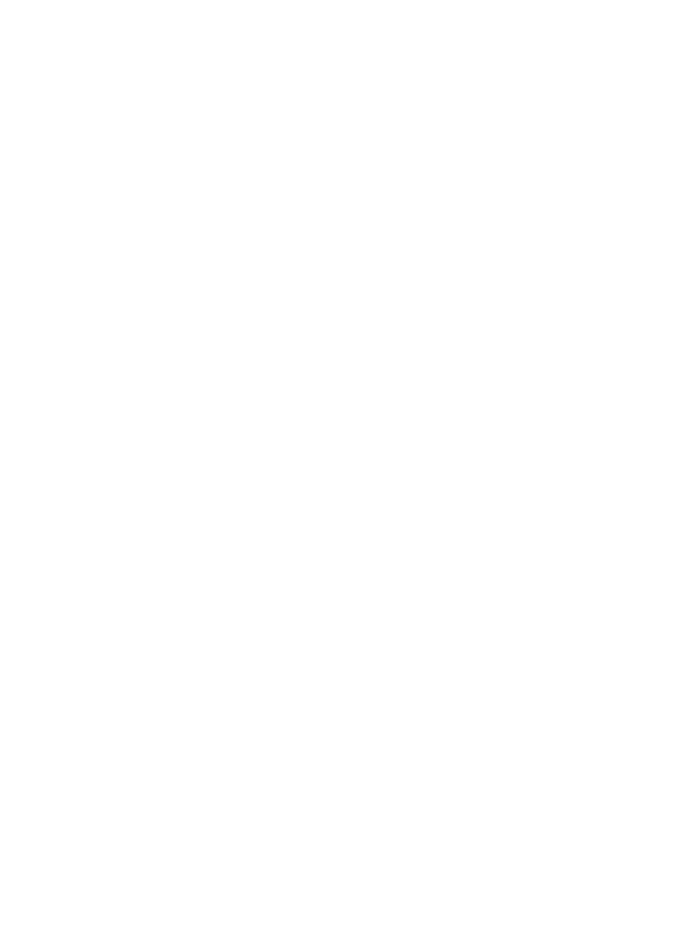
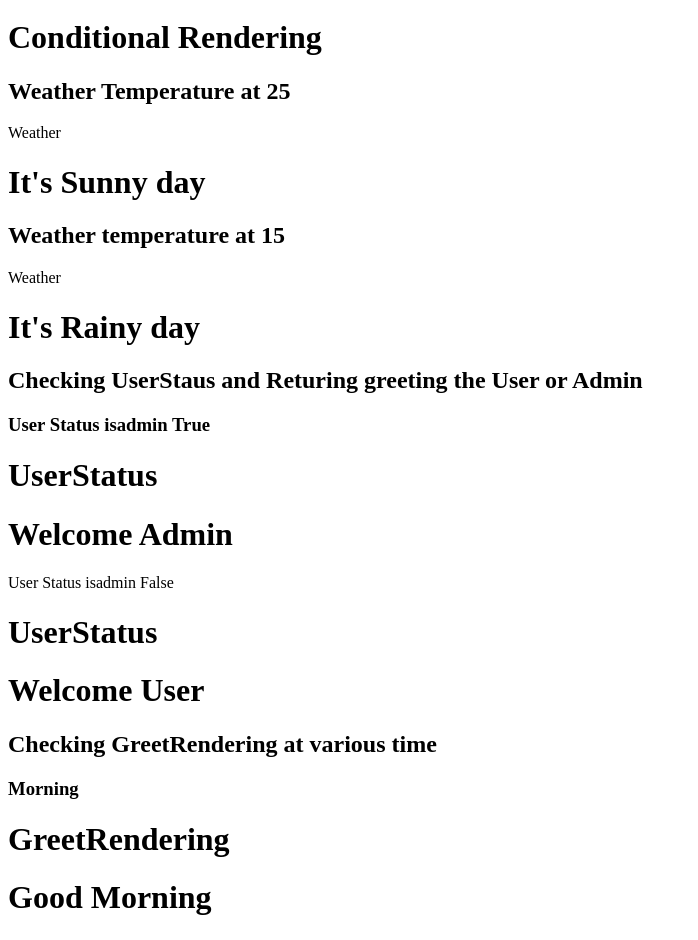
Before and after one commit to xenonrazels/react-demos, a React (Vite) app: page / in a window 1280 px wide. Shown: the part 2326-3266 px from the top of the page, without its empty margins (0-698 px from the left). Before the commit the page ends 2340 px from the top, so only its background shows below. Built offline with nearby package versions, Linux system fonts and the light colour scheme.

Commit message:
ConditionalRenderingInReact

```diff
--- /dev/null
+++ b/src/components/GreetRendering.jsx
@@ -0,0 +1,12 @@
+import React from 'react'
+
+const GreetRendering = (props) => {
+  return (
+    <div>
+        <h1>GreetRendering</h1>
+        {props.time === "Morning" ? <h1>Good Morning</h1> : props.time==="Afternoon" ?<h2>Good Afternoon</h2>: <h3>Good Evening</h3>}
+
+    </div>
+  )
+}
+export default GreetRendering
--- a/src/components/MainComponent.jsx
+++ b/src/components/MainComponent.jsx
@@ -5,6 +5,9 @@
 import UserList from "./UserList.jsx";
 import PersonProps from "./PersonProps.jsx";
 import ProductProps from "./ProductsProps.jsx";
+import Weather from "./Weather.jsx";
+import UserStatus from "./UserStatus.jsx";
+import GreetRendering from "./GreetRendering.jsx";
 const MainComponent = () => {
   return (
    <main>
@@ -20,6 +23,26 @@
     <ProductProps name="Laptop" price={999.99} description="A high-performance laptop for all your computing needs." inStock={true} />
 
     </div>
+    <div>
+      It's Time for conditional rendering in react.
+      <h1>Conditional Rendering</h1>
+      <h2>Weather Temperature at 25</h2>
+      <Weather temperature={25} />
+      <h2>Weather temperature at 15</h2>
+      <Weather temperature={15} />
+      <h2>Checking UserStaus and Returing greeting the User or Admin</h2>
+      <h3>User Status isadmin True</h3>
+      <UserStatus isLoggedIn={true} isAdmin={true} />
+      <p>User Status isadmin False</p>
+      <UserStatus isLoggedIn={true} isAdmin={false} />
+      <h2>Checking GreetRendering at various time </h2>
+      <h3>Morning</h3>
+      <GreetRendering time="Morning" />
+      <h3>Afternoon</h3>
+      <GreetRendering time="Afternoon" />
+      <h3>Evening</h3>
+      <GreetRendering time="Evening" />
+    </div>
    </main>
   )
 }
--- /dev/null
+++ b/src/components/UserStatus.jsx
@@ -0,0 +1,13 @@
+import React from 'react'
+
+const UserStatus = (props) => {
+  return (
+    <div>
+        <h1>UserStatus</h1>
+        { props.isLoggedIn && props.isAdmin && <h1>Welcome Admin</h1>}
+        {props.isLoggedIn && !props.isAdmin &&<h1>Welcome User</h1>}
+    </div>
+  )
+}
+
+export default UserStatus
--- /dev/null
+++ b/src/components/Weather.jsx
@@ -0,0 +1,12 @@
+import React from 'react'
+
+const Weather = (props) => {
+  return (
+    <div>Weather
+        {props.temperature>=25?<h1>It's Sunny day  </h1>:
+        <h1>It's Rainy day  </h1>}
+    </div>
+  )
+}
+
+export default Weather
```
